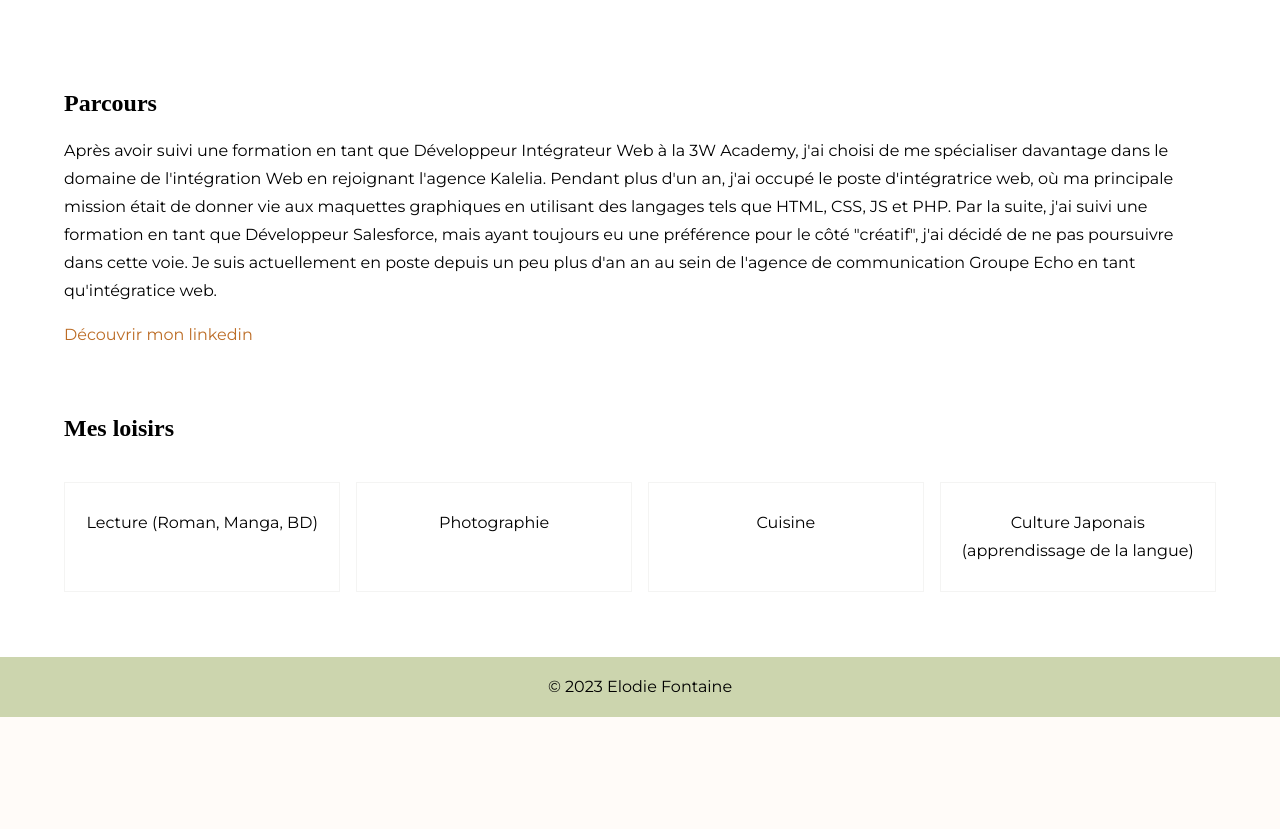
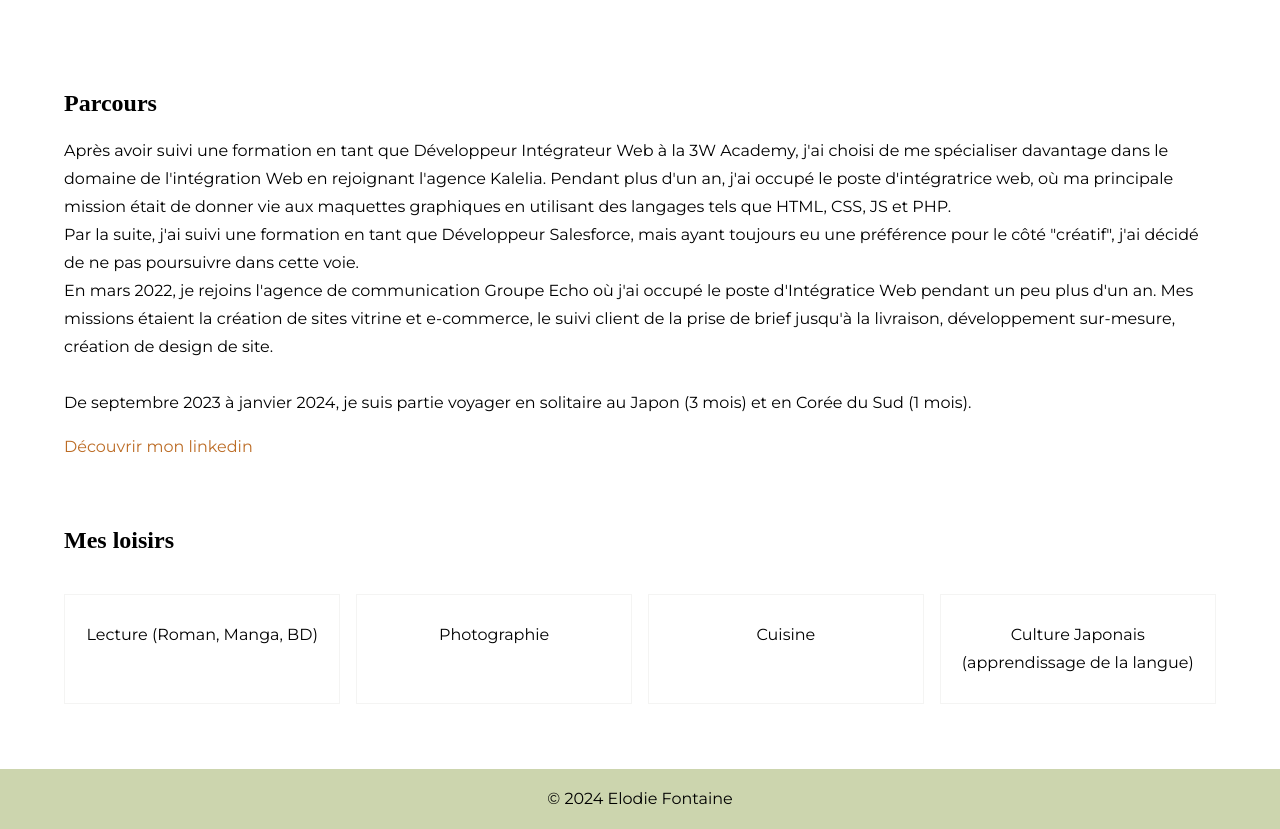
Before and after one commit to Elodie-F18/Site, a PHP site: page /controllers/apropos.php in a window 1280 px wide. Shown: the part 392-1221 px from the top of the page. Before the commit the page ends 1109 px from the top, so only its background shows below. Run offline with PHP 8.4, Linux system fonts and the light colour scheme; some libraries are stand-ins or nearby versions; some web fonts are replaced.

Commit message:
first commit

```diff
--- a/css/style.css
+++ b/css/style.css
@@ -191,6 +191,11 @@ a#retour.visible{
     border-bottom: 1px solid #283618;
 }
 
+.rea_btn .rea_link.rea_link_page {
+    margin-top:0!important;
+    font-size:15px;
+}
+
 
 .home_competence {
     margin-top:65px;
--- a/layout.phtml
+++ b/layout.phtml
@@ -72,7 +72,7 @@
 
         <section class="footer-top">
             <article class="footer_copyright">
-                <p>© 2023 Elodie Fontaine</p>
+                <p>© 2024 Elodie Fontaine</p>
             </article>
         </section>
 
--- a/templates/apropos.phtml
+++ b/templates/apropos.phtml
@@ -7,7 +7,12 @@
     <div class="page_content">
         <div class="page_hentry widzmain">
             <h2 class="title">Parcours</h2>
-                <p>Après avoir suivi une formation en tant que Développeur Intégrateur Web à la 3W Academy, j'ai choisi de me spécialiser davantage dans le domaine de l'intégration Web en rejoignant l'agence Kalelia. Pendant plus d'un an, j'ai occupé le poste d'intégratrice web, où ma principale mission était de donner vie aux maquettes graphiques en utilisant des langages tels que HTML, CSS, JS et PHP. Par la suite, j'ai suivi une formation en tant que Développeur Salesforce, mais ayant toujours eu une préférence pour le côté "créatif", j'ai décidé de ne pas poursuivre dans cette voie. Je suis actuellement en poste depuis un peu plus d'an an au sein de l'agence de communication Groupe Echo en tant qu'intégratice web.</p>
+				<p>Après avoir suivi une formation en tant que Développeur Intégrateur Web à la 3W Academy, j'ai choisi de me spécialiser davantage dans le domaine de l'intégration Web en rejoignant l'agence Kalelia. Pendant plus d'un an, j'ai occupé le poste d'intégratrice web, où ma principale mission était de donner vie aux maquettes graphiques en utilisant des langages tels que HTML, CSS, JS et PHP. <br>
+				Par la suite, j'ai suivi une formation en tant que Développeur Salesforce, mais ayant toujours eu une préférence pour le côté "créatif", j'ai décidé de ne pas poursuivre dans cette voie.<br>
+				En mars 2022, je rejoins l'agence de communication Groupe Echo où j'ai occupé le poste d'Intégratice Web pendant un peu plus d'un an. Mes missions étaient la création de sites vitrine et e-commerce, le suivi client de la prise de brief jusqu'à la livraison, développement sur-mesure, création de design de site. <br>
+				<br>
+				De septembre 2023 à janvier 2024, je suis partie voyager en solitaire au Japon (3 mois) et en Corée du Sud (1 mois).
+			</p>
             <a href="https://www.linkedin.com/in/elodiefontaine1897/" target="_blank">Découvrir mon linkedin</a>
         </div>
     </div>
--- a/templates/show_post.phtml
+++ b/templates/show_post.phtml
@@ -11,6 +11,12 @@
         <aside class="rea_single_pic">
             <img class="rea_single_img" src="<?='../img/post/'.$post['picture'] ?>">
             </img>
+
+            <div class="rea_btn">
+                <a class="rea_link rea_link_page" href="<?= $path ?>controllers/realisation.php">
+                    <span class="rea_link_span rea_link_page_span">Retour aux réalisations</span>
+                </a>
+            </div>
         </aside>
 
         <aside class="page_content page_single">
```
Also changed, not shown: img/post/mockup_gadol_optic.jpg (added).
